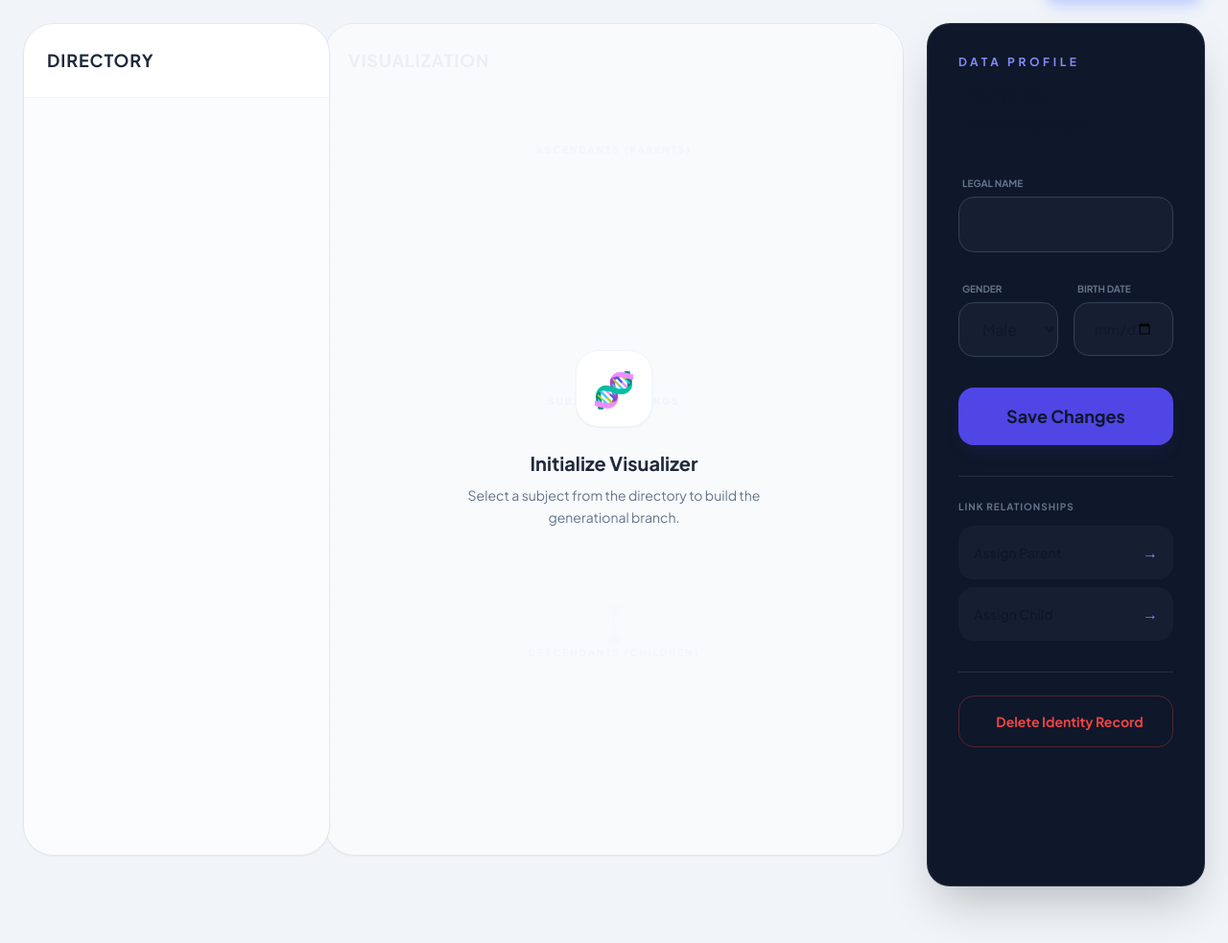
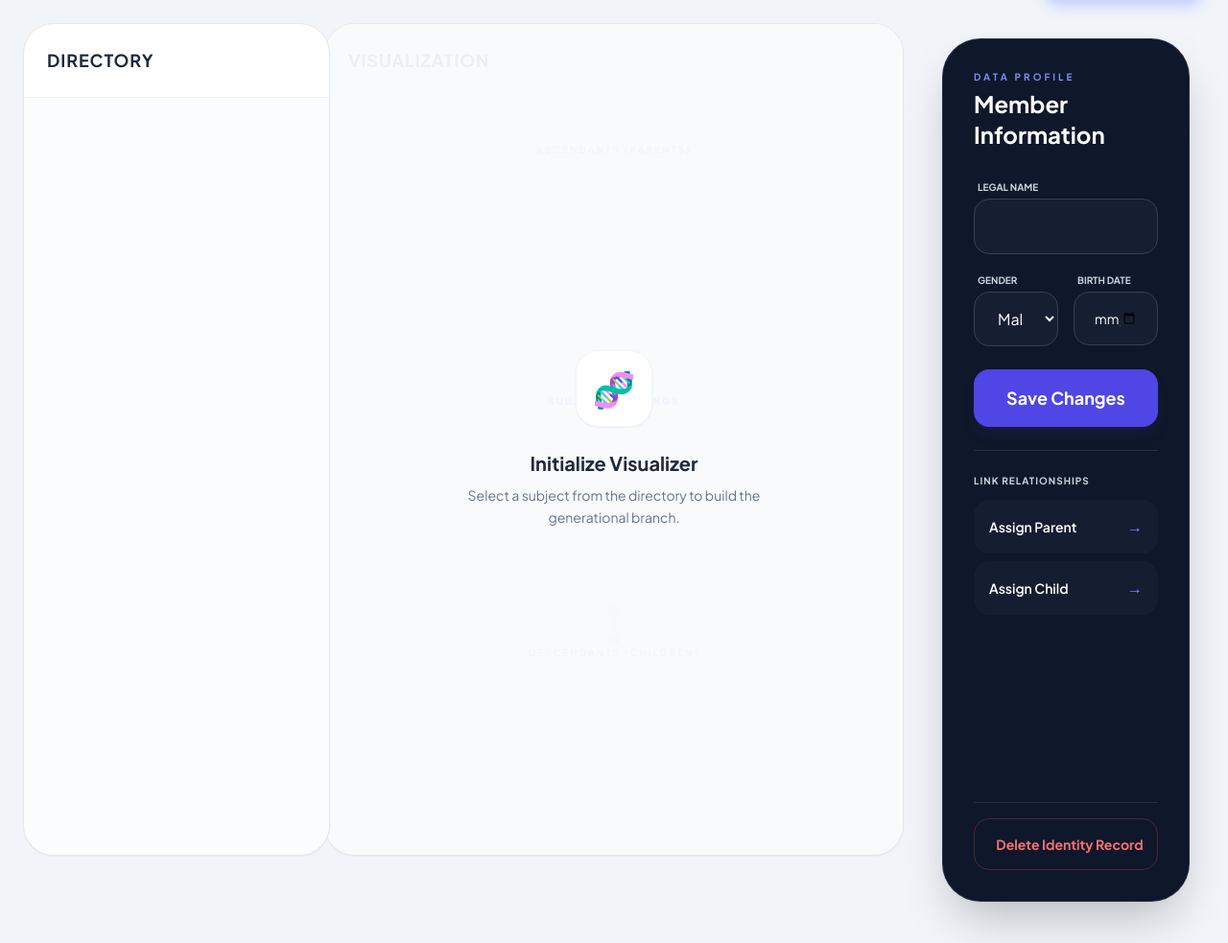
Before and after one commit to choigun0809A/FamilyTreeChoiForge, a Flask app: template templates/main_page_optimized.html in a window 1280 px wide. Shown: the part 76-1059 px from the top of the page at 96% size. Run offline with Flask 3, Linux system fonts and the light colour scheme; the template is opened without the code that fills it, so the values that code supplies are empty; parts of the project's set-up code (start-up, migrations or seed data) failed here and were passed over; some libraries are stand-ins or nearby versions.

Commit message:
android update

```diff
--- a/templates/main_page_optimized.html
+++ b/templates/main_page_optimized.html
@@ -88,7 +88,11 @@
           >Ascendants (Parents)</span
         >
       </div>
-      <div id="rowParents" class="row-container custom-scroll" style="position: relative; flex: 1; align-items: center; justify-content: center;"></div>
+      <div
+        id="rowParents"
+        class="row-container custom-scroll flex gap-4 overflow-x-auto pb-4 snap-x snap-mandatory scroll-smooth justify-start lg:justify-center"
+        style="position: relative"
+      ></div>
 
       <div class="generation-gap"></div>
 
@@ -98,7 +102,11 @@
           >Subject & Siblings</span
         >
       </div>
-      <div id="rowCurrent" class="row-container custom-scroll" style="position: relative; flex: 1; align-items: center; justify-content: center;"></div>
+      <div
+        id="rowCurrent"
+        class="row-container custom-scroll flex gap-4 overflow-x-auto pb-4 snap-x snap-mandatory scroll-smooth justify-start lg:justify-center"
+        style="position: relative"
+      ></div>
 
       <div class="generation-gap"></div>
 
@@ -108,7 +116,11 @@
           >Descendants (Children)</span
         >
       </div>
-      <div id="rowChildren" class="row-container custom-scroll"></div>
+      <div
+        id="rowChildren"
+        class="row-container custom-scroll flex gap-4 overflow-x-auto pb-4 snap-x snap-mandatory scroll-smooth justify-start lg:justify-center"
+        style="position: relative"
+      ></div>
     </div>
   </div>
 
@@ -129,53 +141,50 @@
 </section>
 
 {% endblock %} {% block details %}
-
 <aside
   id="detailsWrapper"
-  class="fixed inset-0 z-[60] flex items-center justify-center p-4 bg-slate-900/70 backdrop-blur-sm lg:static lg:bg-transparent lg:p-0 lg:opacity-100 lg:pointer-events-auto lg:col-span-3 lg:block opacity-0 pointer-events-none transition-all"
+  class="fixed inset-0 z-[60] flex items-end justify-center lg:items-center p-0 lg:p-4 bg-slate-900/80 backdrop-blur-sm transition-all lg:static lg:bg-transparent lg:p-0 lg:opacity-100 lg:pointer-events-auto lg:col-span-3 lg:block opacity-0 pointer-events-none"
 >
   <div
-    class="bg-slate-900 rounded-3xl w-full max-w-lg lg:max-w-none lg:h-[85vh] max-h-[92vh] lg:max-h-none overflow-hidden shadow-2xl border border-white/10 flex flex-col"
+    class="bg-slate-900 rounded-t-[2.5rem] lg:rounded-[2.5rem] w-full max-w-md lg:max-w-md h-[92vh] lg:h-[85vh] lg:min-h-0 shadow-2xl relative border border-white/10 transition-all duration-300 overflow-hidden"
   >
-    <!-- Header -->
-    <div class="flex items-center justify-between p-6 border-b border-white/10 lg:hidden">
-      <h2 class="text-lg font-bold text-white">Member Information</h2>
+    <!-- Close button -->
     <button
       onclick="toggleDetails()"
-        class="text-3xl text-slate-400 hover:text-white transition-colors"
+      class="lg:hidden absolute top-5 right-5 z-10 text-3xl text-white hover:text-slate-300 transition-colors w-10 h-10 flex items-center justify-center"
     >
       ×
     </button>
-    </div>
 
-    <!-- Scrollable Content -->
-    <div id="detailsPanel" class="flex-1 overflow-y-auto custom-scroll p-6 space-y-8 lg:p-8">
-
-      <header class="hidden lg:block">
-        <h2 class="text-xs font-black uppercase tracking-[0.3em] text-indigo-400 mb-2">
+    <!-- Scrollable Content Container -->
+    <div
+      id="detailsPanel"
+      class="h-full overflow-y-auto custom-scroll p-6 lg:p-8 space-y-8 flex flex-col text-white"
+    >
+      <header class="pt-2 lg:pt-0">
+        <h2 class="text-[10px] font-black uppercase tracking-[0.3em] text-indigo-400 mb-1">
           Data Profile
         </h2>
-        <h3 class="text-2xl font-bold">Member Information</h3>
+        <h3 class="text-2xl font-bold text-white">Member Information</h3>
       </header>
 
-      <div class="space-y-6">
-        <!-- Legal Name -->
+      <div class="flex-1 space-y-6">
+        <div class="space-y-5">
           <div>
-          <label class="text-[10px] font-bold uppercase text-slate-500 ml-1">Legal Name</label>
+            <label class="text-[10px] font-bold uppercase text-slate-300 ml-1 block mb-1">Legal Name</label>
             <input
               id="editName"
               type="text"
-            class="w-full bg-slate-800/50 border border-slate-700 rounded-2xl px-5 py-4 mt-1 focus:ring-2 focus:ring-indigo-500 outline-none transition-all"
+              class="w-full bg-slate-800/50 border border-slate-700 rounded-2xl px-5 py-4 focus:ring-2 focus:ring-indigo-500 outline-none transition-all text-white placeholder:text-slate-400"
             />
           </div>
 
-        <!-- Gender + Birth Date -->
           <div class="grid grid-cols-2 gap-4">
             <div>
-            <label class="text-[10px] font-bold uppercase text-slate-500 ml-1">Gender</label>
+              <label class="text-[10px] font-bold uppercase text-slate-300 ml-1 block mb-1">Gender</label>
               <select
                 id="editGender"
-              class="w-full bg-slate-800/50 border border-slate-700 rounded-2xl px-5 py-4 mt-1 outline-none"
+                class="w-full bg-slate-800/50 border border-slate-700 rounded-2xl px-5 py-4 outline-none text-white"
               >
                 <option value="Male">Male</option>
                 <option value="Female">Female</option>
@@ -183,70 +192,132 @@
               </select>
             </div>
             <div>
-            <label class="text-[10px] font-bold uppercase text-slate-500 ml-1">Birth Date</label>
+              <label class="text-[10px] font-bold uppercase text-slate-300 ml-1 block mb-1">Birth Date</label>
               <input
                 id="editBirthDate"
                 type="date"
-              class="w-full bg-slate-800/50 border border-slate-700 rounded-2xl px-5 py-4 mt-1 outline-none text-sm"
+                class="w-full bg-slate-800/50 border border-slate-700 rounded-2xl px-5 py-4 outline-none text-white text-sm"
               />
             </div>
           </div>
         </div>
 
-      <!-- Save Button -->
         <button
           onclick="autoSave()"
-        class="w-full bg-indigo-600 hover:bg-indigo-500 py-4 rounded-2xl font-bold text-lg transition-all shadow-lg shadow-indigo-900/20"
+          class="w-full bg-indigo-600 hover:bg-indigo-500 py-4 rounded-2xl font-bold text-lg transition-all shadow-lg shadow-indigo-900/20 text-white"
         >
           Save Changes
         </button>
 
         <!-- Relationships Section -->
         <div class="space-y-2 pt-6 border-t border-white/10">
-        <p class="text-[10px] font-black uppercase tracking-widest text-slate-500 mb-3">
+          <p class="text-[10px] font-black uppercase tracking-widest text-slate-300 mb-3">
             Link Relationships
           </p>
 
           <button
             onclick="toggleParentForm()"
-          class="w-full bg-slate-800/50 hover:bg-slate-800 p-4 rounded-2xl text-left flex justify-between items-center group transition-all"
+            class="w-full bg-slate-800/40 hover:bg-slate-800 p-4 rounded-2xl text-left flex justify-between items-center group transition-all text-white"
           >
             <span class="text-sm font-semibold">Assign Parent</span>
             <span class="text-indigo-400 group-hover:translate-x-1 transition-transform">→</span>
           </button>
 
-        <div id="parentForm" class="hidden bg-slate-800/70 p-5 rounded-2xl space-y-3 border border-indigo-500/20">
-          <input id="newParentName" placeholder="Parent Name" class="w-full bg-slate-900 px-4 py-3 rounded-xl text-sm" />
-          <input id="newParentId" placeholder="Parent ID" type="number" class="w-full bg-slate-900 px-4 py-3 rounded-xl text-sm" />
-          <button onclick="addParent()" class="w-full bg-indigo-600 py-3 rounded-xl text-sm font-bold">Link Parent</button>
+          <div id="parentForm" class="hidden bg-slate-800/60 p-5 rounded-2xl space-y-3 border border-indigo-500/20">
+            <input
+              id="newParentName"
+              placeholder="Parent Name"
+              class="w-full bg-slate-900 px-4 py-3 rounded-xl text-sm text-white placeholder:text-slate-400"
+            />
+            <input
+              id="newParentId"
+              placeholder="Parent ID"
+              type="number"
+              class="w-full bg-slate-900 px-4 py-3 rounded-xl text-sm text-white placeholder:text-slate-400"
+            />
+            <button onclick="addParent()" class="w-full bg-indigo-600 py-3 rounded-xl text-sm font-bold text-white">
+              Link Parent
+            </button>
           </div>
 
           <button
             onclick="toggleChildForm()"
-          class="w-full bg-slate-800/50 hover:bg-slate-800 p-4 rounded-2xl text-left flex justify-between items-center group transition-all"
+            class="w-full bg-slate-800/40 hover:bg-slate-800 p-4 rounded-2xl text-left flex justify-between items-center group transition-all text-white"
           >
             <span class="text-sm font-semibold">Assign Child</span>
             <span class="text-indigo-400 group-hover:translate-x-1 transition-transform">→</span>
           </button>
 
-        <div id="childForm" class="hidden bg-slate-800/70 p-5 rounded-2xl space-y-3 border border-indigo-500/20">
-          <input id="newChildName" placeholder="Child Name" class="w-full bg-slate-900 px-4 py-3 rounded-xl text-sm" />
-          <input id="newChildId" placeholder="Child ID" type="number" class="w-full bg-slate-900 px-4 py-3 rounded-xl text-sm" />
-          <button onclick="addChild()" class="w-full bg-indigo-600 py-3 rounded-xl text-sm font-bold">Link Child</button>
+          <div id="childForm" class="hidden bg-slate-800/60 p-5 rounded-2xl space-y-3 border border-indigo-500/20">
+            <input
+              id="newChildName"
+              placeholder="Child Name"
+              class="w-full bg-slate-900 px-4 py-3 rounded-xl text-sm text-white placeholder:text-slate-400"
+            />
+            <input
+              id="newChildId"
+              placeholder="Child ID"
+              type="number"
+              class="w-full bg-slate-900 px-4 py-3 rounded-xl text-sm text-white placeholder:text-slate-400"
+            />
+            <button onclick="addChild()" class="w-full bg-indigo-600 py-3 rounded-xl text-sm font-bold text-white">
+              Link Child
+            </button>
+          </div>
         </div>
       </div>
 
       <!-- Delete Button -->
-      <div class="pt-6 border-t border-white/10">
+      <div class="pt-4 border-t border-white/10">
         <button
           id="deleteMemberBtn"
-          class="w-full group flex items-center justify-center gap-2 py-4 rounded-2xl border border-red-500/30 text-red-500 hover:bg-red-500 hover:text-white transition-all duration-300 font-bold text-sm"
+          class="w-full group flex items-center justify-center gap-2 py-4 rounded-2xl border border-red-500/30 text-red-400 hover:bg-red-500 hover:text-white transition-all duration-300 font-bold text-sm"
         >
-          <i class="fas fa-trash-alt text-xs"></i>
+          <i class="fas fa-trash-alt text-xs group-hover:shake"></i>
           Delete Identity Record
         </button>
       </div>
 
+      <!-- Delete Modal -->
+      <div
+        id="deleteMemberModal"
+        class="fixed inset-0 z-[110] flex items-center justify-center p-4 bg-slate-950/80 backdrop-blur-sm hidden"
+      >
+        <div class="bg-slate-900 border border-white/10 rounded-[2.5rem] p-8 max-w-sm w-full shadow-2xl transform transition-all text-white">
+          <div class="w-16 h-16 bg-red-500/10 rounded-2xl flex items-center justify-center mx-auto mb-6">
+            <i class="fas fa-exclamation-triangle text-2xl text-red-500"></i>
+          </div>
+
+          <h3 class="text-xl font-bold text-white text-center">Confirm Deletion</h3>
+          <p class="text-slate-400 text-sm text-center mt-2 leading-relaxed">
+            This action is irreversible. All biological links and generational data for this identity will be purged from the Nexus.
+          </p>
+
+          <div class="grid grid-cols-2 gap-4 mt-8">
+            <button
+              id="cancelDeleteBtn"
+              class="py-4 rounded-2xl bg-slate-800 hover:bg-slate-700 text-white font-bold text-sm transition-colors"
+            >
+              Abort
+            </button>
+            <button
+              id="confirmDeleteBtn"
+              class="py-4 rounded-2xl bg-red-600 hover:bg-red-500 text-white font-bold text-sm shadow-lg shadow-red-900/20 transition-all active:scale-95"
+            >
+              Purge Data
+            </button>
+          </div>
+        </div>
+      </div>
+    </div>
+
+    <!-- No details message -->
+    <div
+      id="noDetailsMsg"
+      class="h-full flex flex-col items-center justify-center text-slate-400 text-center opacity-40 hidden absolute inset-0"
+    >
+      <p class="text-4xl mb-4">📝</p>
+      <p class="text-sm font-medium text-white">Select a profile to edit</p>
     </div>
   </div>
 </aside>
```
Lines whose indentation alone changed are shown as unchanged.
